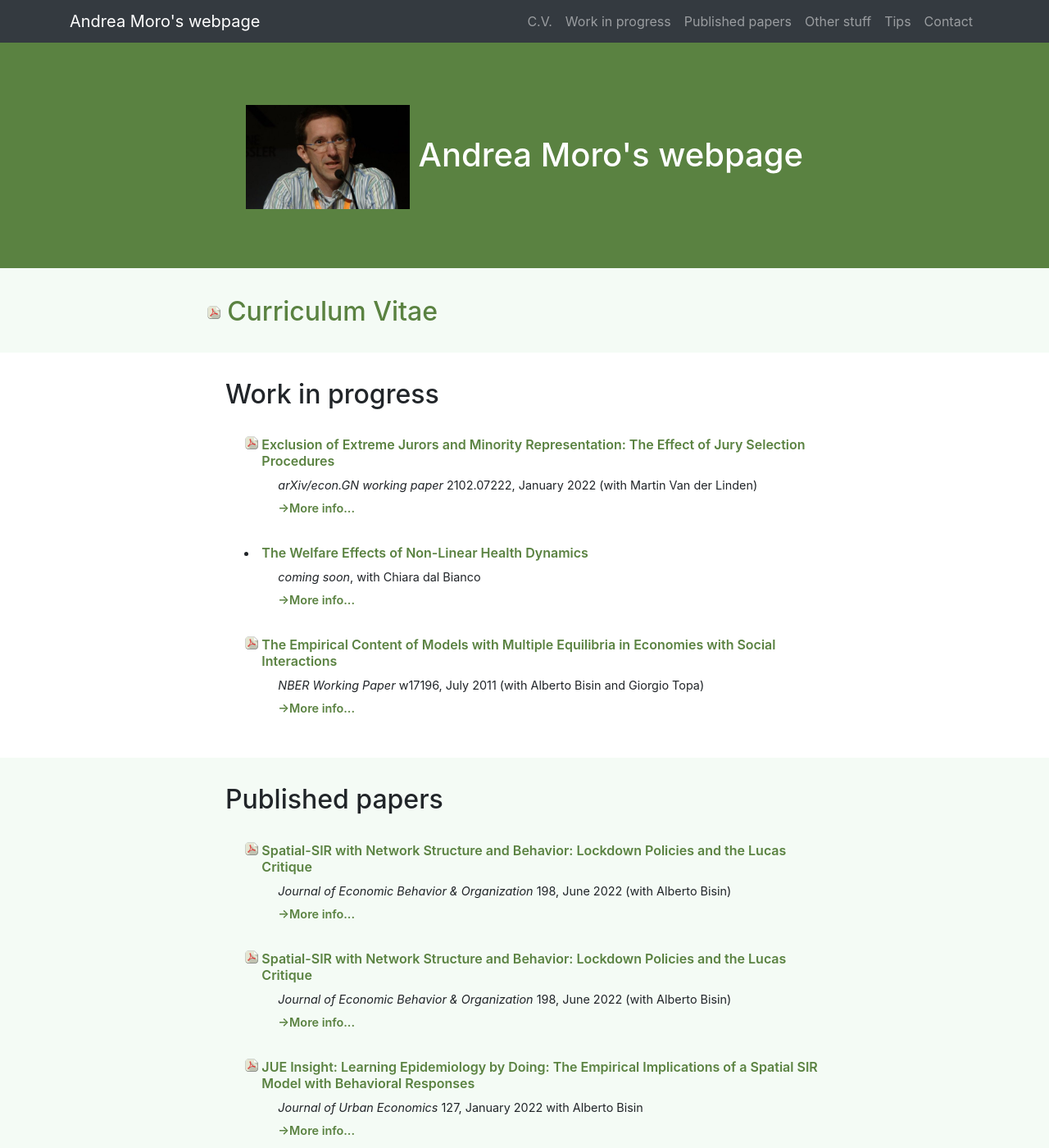
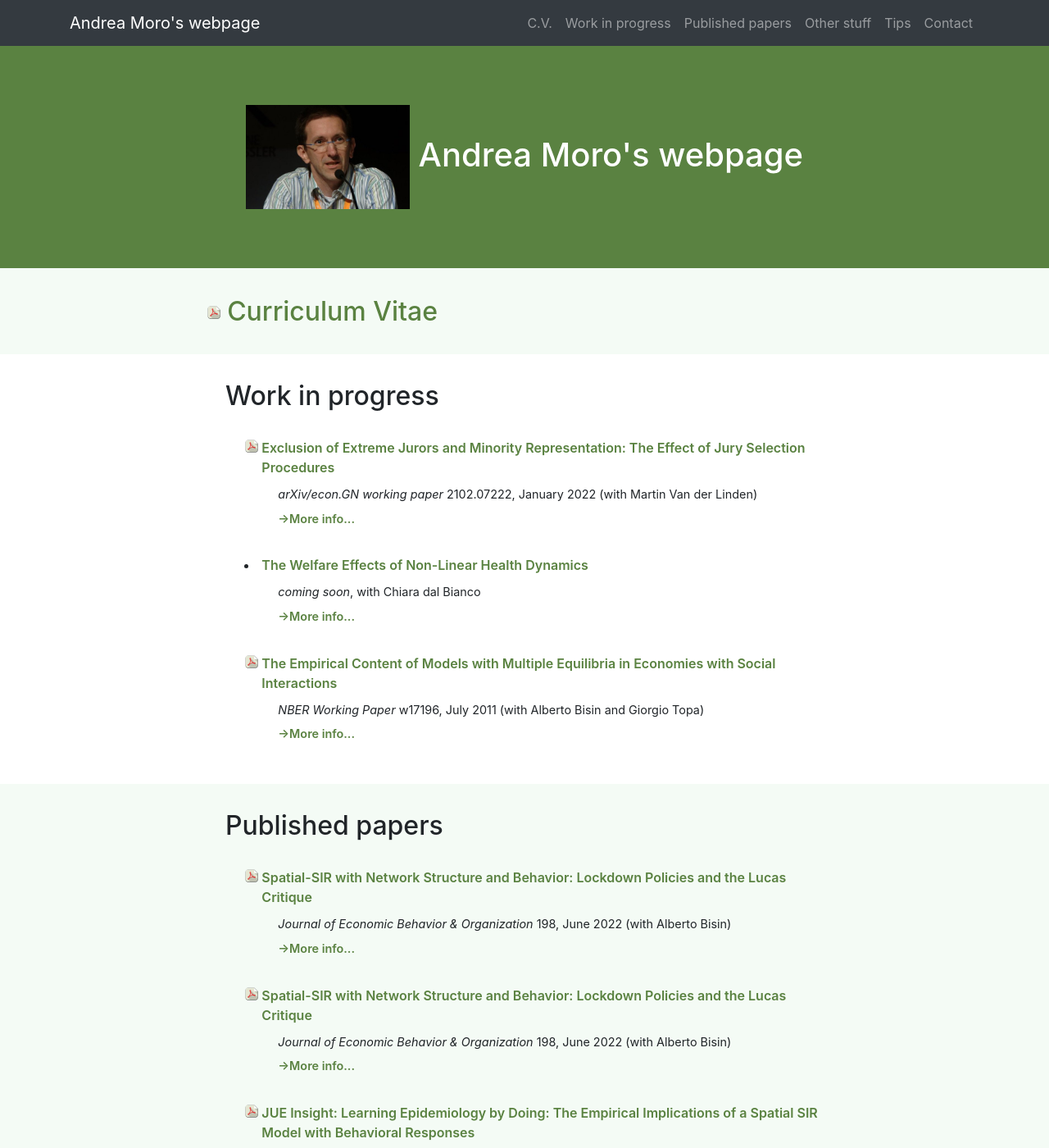
Before and after one commit to andreamoro-git/andreamoro-git.github.io, a Jekyll site: the page built from index.md, in a window 1280 px wide and 1400 px high. Shown: the whole window at 82% size. Built offline with Jekyll 4.4.1, drawn with Linux system fonts in a browser that asks for light colours; our own code applies the rules of GitHub Pages for plain Markdown files.

Commit message:
Update scrolling-nav.css

```diff
--- a/css/scrolling-nav.css
+++ b/css/scrolling-nav.css
@@ -1,5 +1,5 @@
 * {
-  line-height: 20px;
+ # line-height: 20px;
 }
 
 header {
```
